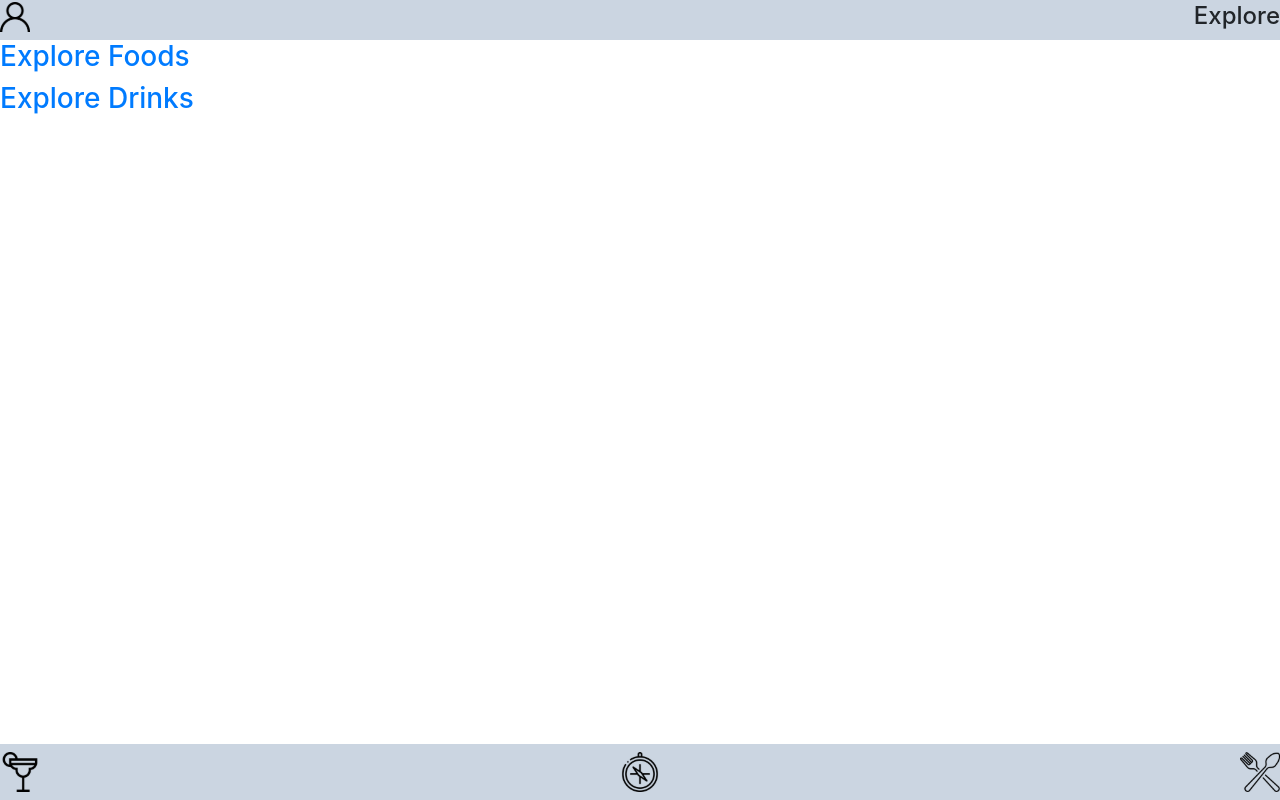
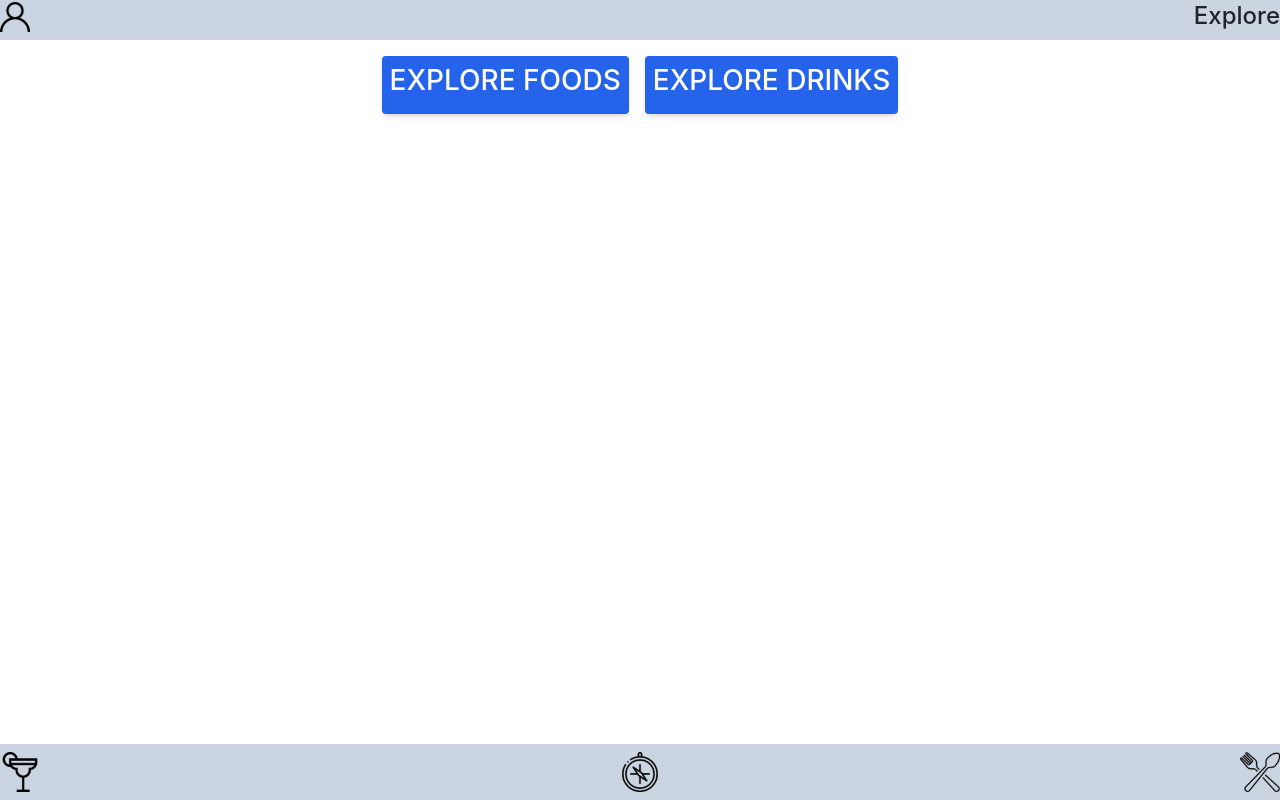
Before and after one commit to lkotlarenko/Project-Recipes-App, a React (Create React App) app: page /explore in a window 1280 px wide. Built offline with nearby package versions, Linux system fonts and the light colour scheme; no server answers.

Commit message:
style: 💄 last minute minor style refactor
added style to explore page buttons

```diff
--- a/src/components/RecommendationCard/index.jsx
+++ b/src/components/RecommendationCard/index.jsx
@@ -37,6 +37,7 @@ function RecommendationCard(props) {
                       src={ thumb }
                       alt={ name }
                       data-testid={ `${index}-card-img` }
+                      className="rounded-lg"
                     />
                     <span
                       data-testid={ `${index}-recomendation-title` }
--- a/src/pages/ExploreMain/index.jsx
+++ b/src/pages/ExploreMain/index.jsx
@@ -2,18 +2,21 @@ import React from 'react';
 import { Link } from 'react-router-dom';
 import Footer from '../../components/Footer';
 import HeaderWithSearch from '../../components/Header/HeaderWithSearch';
+import '../../index.css';
 
 function ExploreMain() {
   return (
     <div>
       <HeaderWithSearch name="Explore" verifc={ false } />
-      <Link to="/explore/foods">
-        <h3 data-testid="explore-foods">Explore Foods</h3>
-      </Link>
-      <Link to="/explore/drinks">
-        <h3 data-testid="explore-drinks">Explore Drinks</h3>
-      </Link>
-      <Footer />
+      <div className="flex flex-wrap py-2 justify-center items-center p-2">
+        <Link to="/explore/foods" className="button-style p-2 m-2">
+          <h3 data-testid="explore-foods">Explore Foods</h3>
+        </Link>
+        <Link to="/explore/drinks" className="button-style p-2 m-2">
+          <h3 data-testid="explore-drinks">Explore Drinks</h3>
+        </Link>
+        <Footer />
+      </div>
     </div>
   );
 }
--- a/src/pages/ExplorePage/index.jsx
+++ b/src/pages/ExplorePage/index.jsx
@@ -5,6 +5,7 @@ import Footer from '../../components/Footer';
 import HeaderWithSearch from '../../components/Header/HeaderWithSearch';
 import ContextApp from '../../context/ContextApp';
 import fetchAPI from '../../services/drinks&mealsAPI';
+import '../../index.css';
 
 function ExplorePage({ type }) {
   const history = useHistory();
@@ -39,6 +40,7 @@ function ExplorePage({ type }) {
     <button
       type="button"
       data-testid="explore-by-nationality"
+      className="button-style p-2 m-2"
       onClick={ () => (history.push('/explore/foods/nationalities')) }
     >
       By Nationality
@@ -48,9 +50,11 @@ function ExplorePage({ type }) {
   return (
     <div>
       <HeaderWithSearch name={ PAGE_TITLE } verifc={ false } />
+      <div className="flex flex-wrap py-2 justify-center items-center">
         <button
           type="button"
           data-testid="explore-by-ingredient"
+          className="button-style p-2 m-2"
           onClick={ () => (history.push(`/explore/${type}/ingredients`)) }
         >
           By Ingredient
@@ -58,12 +62,15 @@ function ExplorePage({ type }) {
         { showNationalities && NATIONALITIES_BUTTON }
         <button
           type="button"
+          className="button-style p-2 m-2"
           data-testid="explore-surprise"
           onClick={ handleSurpriseMe }
         >
           Surprise me!
         </button>
         <Footer />
+      </div>
+
     </div>
   );
 }
--- a/src/pages/MainRecipes/index.jsx
+++ b/src/pages/MainRecipes/index.jsx
@@ -17,7 +17,7 @@ function MainRecipes({ pageType }) {
     <div>
       <HeaderWithSearch name={ PAGE_TYPE } verifc="search" />
       <CategoriesList type={ PAGE_TYPE } />
-      <div className="drink__board flex p-2 flex-wrap justify-evenly">
+      <div className="drink__board flex p-2 flex-wrap justify-evenly mb-12">
         { isLoading ? <Loading /> : <RecipesBoard type={ PAGE_TYPE } /> }
       </div>
       <Footer />
```
Lines whose indentation alone changed are shown as unchanged.
